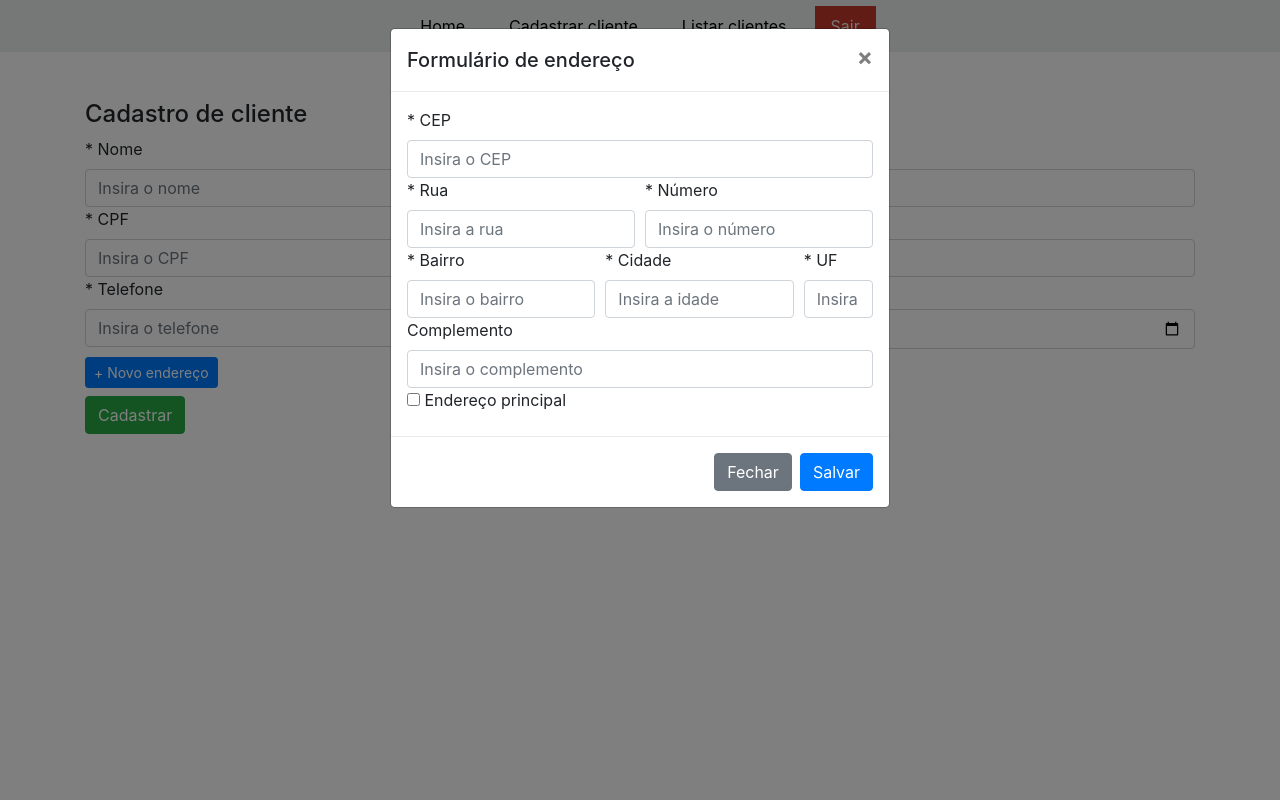
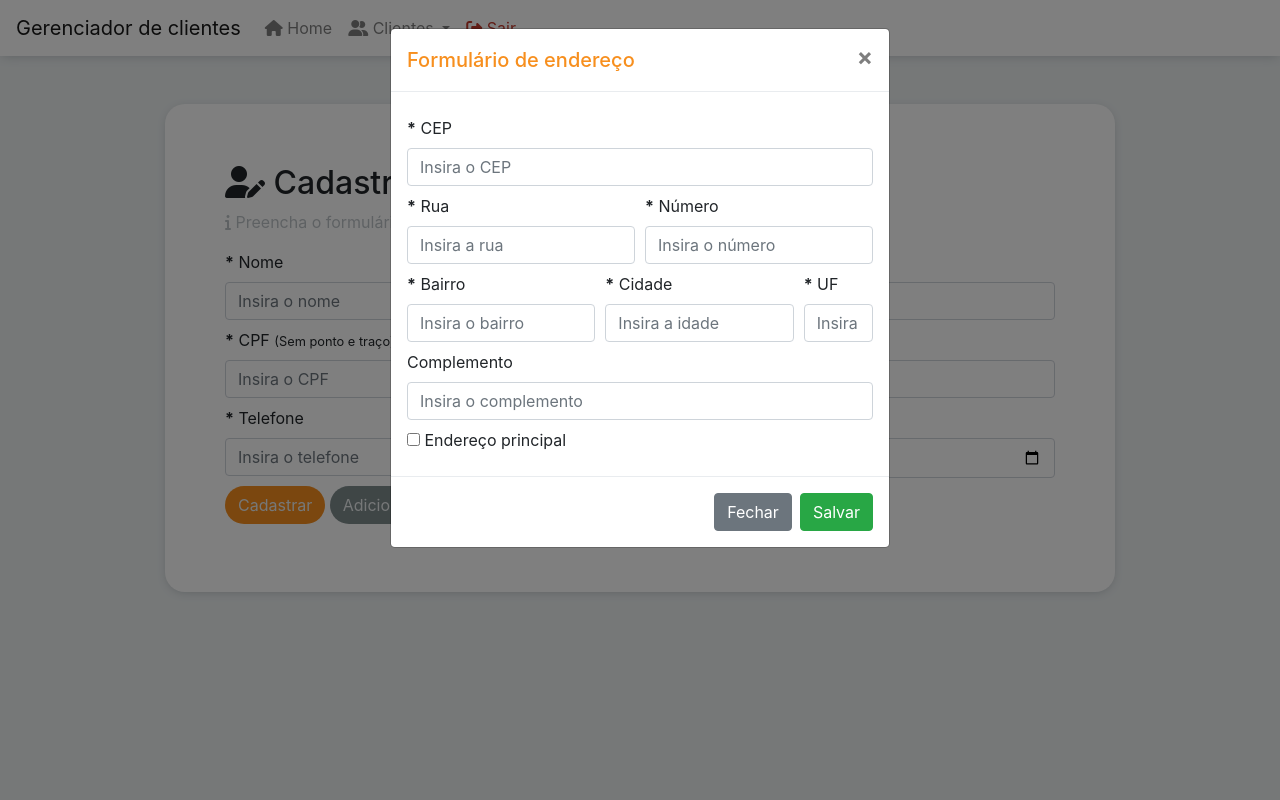
Before and after one commit to wesleysantoss/gerenciador_cliente, a PHP site: the page made by app/views/cliente/cadastrar.php in a window 1280 px wide, after a click on "Adicionar endereço". Run offline with PHP 8.4, Linux system fonts and the light colour scheme; the template is opened without the code that fills it, so the values that code supplies are empty; the visitor is signed in with stand-in values (Sample User, id 1); some libraries are stand-ins or nearby versions.

Commit message:
Finalizado alguns ajustes de layout

```diff
--- a/app/assets/css/global.css
+++ b/app/assets/css/global.css
@@ -1,21 +1,39 @@
-.menu_principal {
-    background: #ecf0f1
+body {
+   background:#ecf0f1
 }
 
-.menu_principal > li > a {
-    color: black;
-    margin: 6px
+.painel-titulo p {
+    color: #bdc3c7
 }
 
-.menu_principal > li > a:hover {
-    background:#bdc3c7;
+.btn-principal {
+    background: #f78f1e;
+    color: #ecf0f1;
+    border-radius: 50px;
 }
 
-.menu_principal > li > a.sair {
-    background:#c0392b;
-    color: #ecf0f1
+.btn-secundario {
+    background: #7f8c8d;
+    color: #ecf0f1;
+    border-radius: 50px;
 }
 
-.menu_principal > li > a.sair:hover {
-    background: #e74c3c;
+.titulo-principal {
+    color: #f78f1e
 }
+
+.painel {
+    background: white;
+    padding: 60px;
+    border-radius: 20px;
+    -webkit-box-shadow: 0px 2px 10px -2px #bdc3c7;
+    -moz-box-shadow: 0px 2px 10px -2px #bdc3c7;
+    box-shadow: 0px 2px 10px -2px #bdc3c7;
+}
+
+.bg-cinza-claro {
+    background: white !important;
+    -webkit-box-shadow: 0px 2px 10px -2px #bdc3c7;
+    -moz-box-shadow: 0px 2px 10px -2px #bdc3c7;
+    box-shadow: 0px 2px 10px -2px #bdc3c7;
+}
--- a/app/views/cliente/cadastrar.php
+++ b/app/views/cliente/cadastrar.php
@@ -1,54 +1,62 @@
 <div class="container">
     <div class="row d-flex justify-content-center mt-5">
-        <div class="col-12 col-md-12">
-            <h4>Cadastro de cliente</h4>
+        <div class="col-12 col-md-10 painel">
+            <div class="painel-titulo">
+                <h2>
+                    <i class="fas fa-user-edit"></i> Cadastro de cliente
+                </h2>
+                <p>
+                    <i class="fas fa-info"></i> Preencha o formulário abaixo para cadastrar um novo cliente no sistema
+                </p>
+            </div>
 
             <div id="painel-dados-cliente">
-                <div class="form-row">
+                <div class="form-row mt-2">
                     <div class="col-12 col-md-12">
-                        <label>* Nome</label>
+                        <label><b>*</b> Nome</label>
                         <input type="text" placeholder="Insira o nome" class="form-control" id="nome" maxlength="200" required>
                     </div>
                 </div>
 
-                <div class="form-row">
+                <div class="form-row mt-2">
                     <div class="col-12 col-md-6">
-                        <label>* CPF</label>
+                        <label>
+                            <b>*</b> CPF
+                            <small>(Sem ponto e traço)</small>
+                        </label>
                         <input type="text" placeholder="Insira o CPF" class="form-control" id="cpf" maxlength="11" required>
                     </div>
 
                     <div class="col-12 col-md-6">
-                        <label>* RG</label>
+                        <label>
+                            <b>*</b> RG
+                            <small>(Sem ponto e traço)</small>
+                        </label>
                         <input type="text" placeholder="Insira o RG" class="form-control" id="rg" maxlength="10" required>
                     </div>
                 </div>
 
-                <div class="form-row">
+                <div class="form-row mt-2">
                     <div class="col-12 col-md-6">
-                        <label>* Telefone</label>
+                        <label><b>*</b> Telefone</label>
                         <input type="text" placeholder="Insira o telefone" class="form-control" id="telefone" maxlength="11" required>
                     </div>
 
                     <div class="col-12 col-md-6">
-                        <label>* Data de nascimento</label>
+                        <label><b>*</b> Data de nascimento</label>
                         <input type="date" class="form-control" id="data-nascimento" required>
                     </div>
                 </div>
             </div>
 
-            <div class="form-row mt-2">
-                <div class="col-12 col-md-6">
-                    <button  type="button" data-toggle="modal" data-target="#modal-endereco" class="btn btn-primary btn-sm">
-                        + Novo endereço
-                    </button>
-                </div>
-            </div>
-
             <div id="painel-endereco"></div>
 
-            <div class="form-row mt-2">
+            <div class="form-row mt-2 mt-2 mb-2">
                 <div class="col-12 col-md-12">
-                    <button id="btn-cadastrar" class="btn btn-success">Cadastrar</button>
+                    <button id="btn-cadastrar" class="btn btn-principal">Cadastrar</button>
+                    <button type="button" data-toggle="modal" data-target="#modal-endereco" class="btn btn-secundario">
+                        Adicionar endereço
+                    </button>
                 </div>
             </div>
         </div>
@@ -59,57 +67,57 @@
   <div class="modal-dialog" role="document">
     <div class="modal-content">
       <div class="modal-header">
-        <h5 class="modal-title" id="exampleModalLabel">Formulário de endereço</h5>
+        <h5 class="modal-title titulo-principal">Formulário de endereço</h5>
         <button type="button" class="close" data-dismiss="modal" aria-label="Close">
           <span aria-hidden="true">&times;</span>
         </button>
       </div>
       <div class="modal-body">
         <div id="painel-novo-endereco">
-            <div class="form-row">
+            <div class="form-row mt-2">
                 <div class="col-12 col-md-12">
-                    <label>* CEP</label>
-                    <input type="number" placeholder="Insira o CEP" class="form-control" id="cep" maxlength="10" required>
+                    <label><b>*</b> CEP</label>
+                    <input type="number" placeholder="Insira o CEP" class="form-control" id="cep" maxlength="20" required>
                 </div>
             </div>
 
-            <div class="form-row">
+            <div class="form-row mt-2">
                 <div class="col-12 col-md-6">
-                    <label>* Rua</label>
+                    <label><b>*</b> Rua</label>
                     <input type="text" placeholder="Insira a rua" class="form-control" id="rua" maxlength="100" required>
                 </div>
 
                 <div class="col-12 col-md-6">
-                    <label>* Número</label>
+                    <label><b>*</b> Número</label>
                     <input type="number" placeholder="Insira o número" class="form-control" id="numero" required>
                 </div>
             </div>
 
-            <div class="form-row">
+            <div class="form-row mt-2">
                 <div class="col-12 col-md-5">
-                    <label>* Bairro</label>
+                    <label><b>*</b> Bairro</label>
                     <input type="text" placeholder="Insira o bairro" class="form-control" id="bairro" maxlength="100" required>
                 </div>
 
                 <div class="col-12 col-md-5">
-                    <label>* Cidade</label>
+                    <label><b>*</b> Cidade</label>
                     <input type="text" placeholder="Insira a idade" class="form-control" id="cidade" maxlength="50" required>
                 </div>
 
                 <div class="col-12 col-md-2">
-                    <label>* UF</label>
+                    <label><b>*</b> UF</label>
                     <input type="text" placeholder="Insira o UF" class="form-control" id="uf" maxlength="2" required>
                 </div>
             </div>
 
-            <div class="form-row">
+            <div class="form-row mt-2">
                 <div class="col-12 col-md-12">
                     <label>Complemento</label>
                     <input type="text" placeholder="Insira o complemento" class="form-control" id="complemento" maxlength="200">
                 </div>
             </div>
 
-            <div class="form-row">
+            <div class="form-row mt-2">
                 <div class="col-12 col-md-12">
                     <input type="checkbox" id="endereco-principal">
                     <label>Endereço principal</label>
@@ -119,7 +127,7 @@
       </div>
       <div class="modal-footer">
         <button type="button" class="btn btn-secondary" data-dismiss="modal">Fechar</button>
-        <button type="button" id="btn-novo-endereco" class="btn btn-primary">Salvar</button>
+        <button type="button" id="btn-novo-endereco" class="btn btn-success">Salvar</button>
       </div>
     </div>
   </div>
--- a/app/views/layouts/header.php
+++ b/app/views/layouts/header.php
@@ -11,6 +11,8 @@
     <link href="<?php echo PATH_URL ?>/assets/css/libs/bootstrap/bootstrap.min.css?v=<?php echo filemtime(PATH . '/assets/css/libs/bootstrap/bootstrap.min.css') ?>" rel="stylesheet">
 
     <link href="<?php echo PATH_URL ?>/assets/css/global.css?v=<?php echo filemtime(PATH . '/assets/css/global.css') ?>" rel="stylesheet">
+
+    <script src="https://kit.fontawesome.com/1dbdce141d.js"></script>
 
     <?php
         if(!empty($css)){
@@ -26,18 +28,37 @@
 </head>
 <body>
     <?php if(isset($_SESSION['usuario'])){ ?>
-        <ul class="nav justify-content-center menu_principal">
-            <li class="nav-item">
-                <a class="nav-link" href="/gerenciador-cliente/home">Home</a>
-            </li>
-            <li class="nav-item">
-                <a class="nav-link" href="/gerenciador-cliente/cadastrar-cliente">Cadastrar cliente</a>
-            </li>
-            <li class="nav-item">
-                <a class="nav-link" href="/gerenciador-cliente/listar-cliente">Listar clientes</a>
-            </li>
-            <li class="nav-item">
-                <a class="nav-link sair" href="/gerenciador-cliente/login/sair">Sair</a>
-            </li>
-        </ul>
+        <nav class="navbar navbar-expand-lg navbar-light bg-cinza-claro">
+            <a class="navbar-brand" href="#">Gerenciador de clientes</a>
+            <button class="navbar-toggler" type="button" data-toggle="collapse" data-target="#navbarNav" aria-controls="navbarNav" aria-expanded="false" aria-label="Toggle navigation">
+                <span class="navbar-toggler-icon"></span>
+            </button>
+            <div class="collapse navbar-collapse" id="navbarNav">
+                <ul class="navbar-nav">
+                    <li class="nav-item">
+                        <a class="nav-link" href="/gerenciador-cliente/home">
+                            <i class="fas fa-home"></i> Home
+                        </a>
+                    </li>
+                    <li class="nav-item dropdown">
+                        <a class="nav-link dropdown-toggle" href="#" id="navbarDropdown" role="button" data-toggle="dropdown" aria-haspopup="true" aria-expanded="false">
+                            <i class="fas fa-user-friends"></i> Clientes
+                        </a>
+                        <div class="dropdown-menu" aria-labelledby="navbarDropdown">
+                            <a class="dropdown-item" href="/gerenciador-cliente/cadastrar-cliente">
+                                <i class="fas fa-user-edit"></i> Cadastrar
+                            </a>
+                            <a class="dropdown-item" href="/gerenciador-cliente/listar-cliente">
+                                <i class="fas fa-users"></i> Listar
+                            </a>
+                        </div>
+                    </li>
+                    <li class="nav-item">
+                        <a style="color: #c0392b" class="nav-link" href="/gerenciador-cliente/login/sair">
+                            <i class="fas fa-sign-out-alt"></i> Sair
+                        </a>
+                    </li>
+                </ul>
+            </div>
+        </nav>
     <?php } ?>
```
Also changed, not shown: app/assets/js/cliente/cadastrar.js (+26 -5 lines), app/assets/js/cliente/listar.js (+62 -19 lines), app/assets/js/utils.js (+29 -0 lines), app/controllers/ControllerCliente.php (+9 -0 lines), app/views/cliente/listar.php (+43 -10 lines), app/views/home.php (+6 -3 lines), app/views/login.php (+11 -5 lines), app/models/Cliente.php (line endings or trailing spaces), app/models/EnderecoCliente.php (line endings or trailing spaces).
